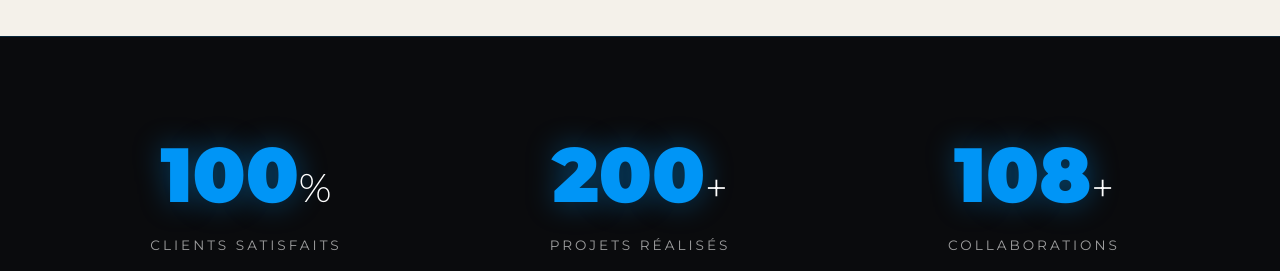
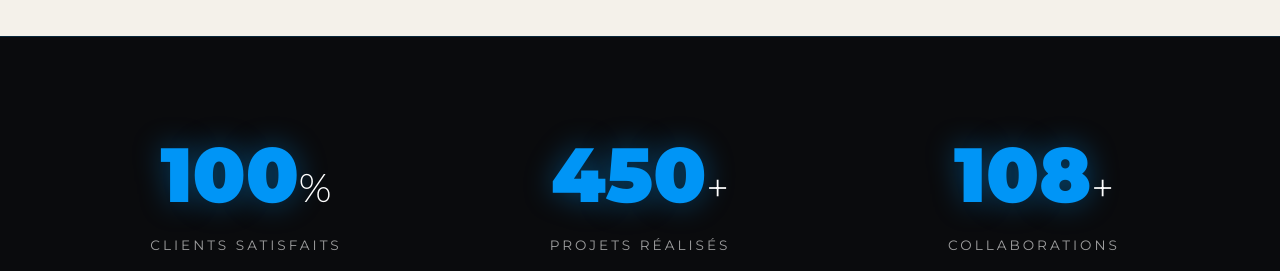
Before and after one commit to Mtcoaching2020/sb-developpement, a plain HTML site: page index.html in a window 1280 px wide. Shown: the part 1360-1631 px from the top of the page. Drawn offline with Linux system fonts and the light colour scheme.

Commit message:
MAJ chiffre compteur

```diff
--- a/index.html
+++ b/index.html
@@ -57,7 +57,7 @@
         <p>Clients Satisfaits</p>
     </div>
     <div class="stat-item">
-        <span class="stat-number" data-target="200">0</span><span class="suffix">+</span>
+        <span class="stat-number" data-target="450">0</span><span class="suffix">+</span>
         <p>Projets Réalisés</p>
     </div>
     <div class="stat-item">
```
